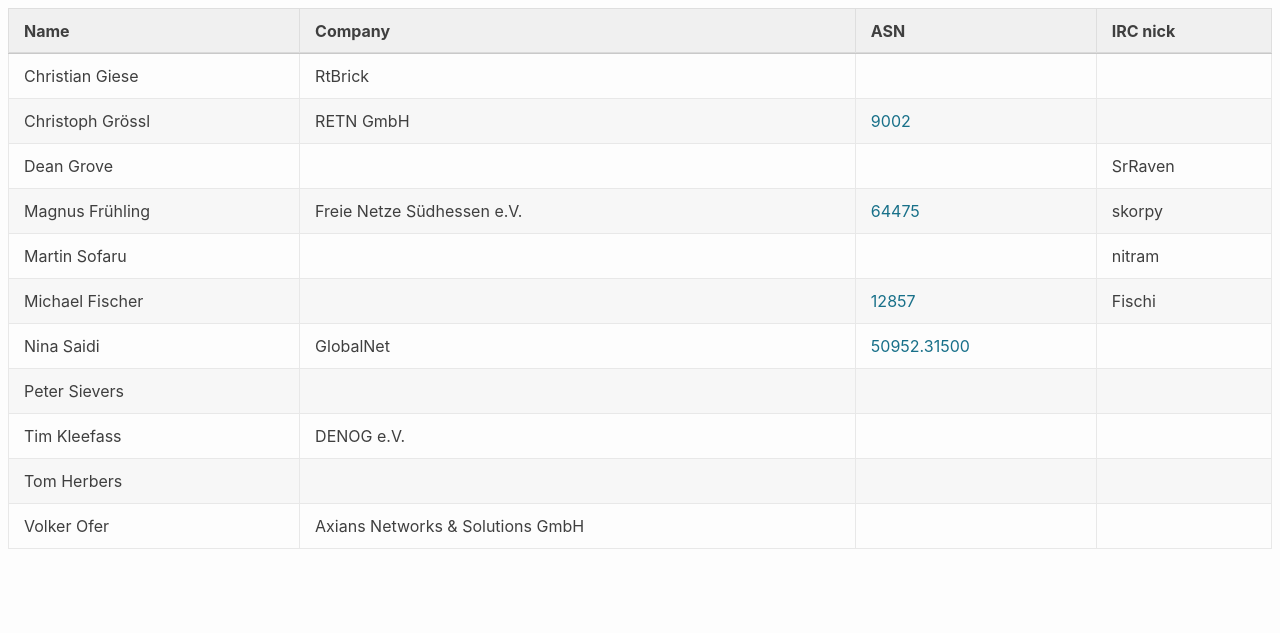
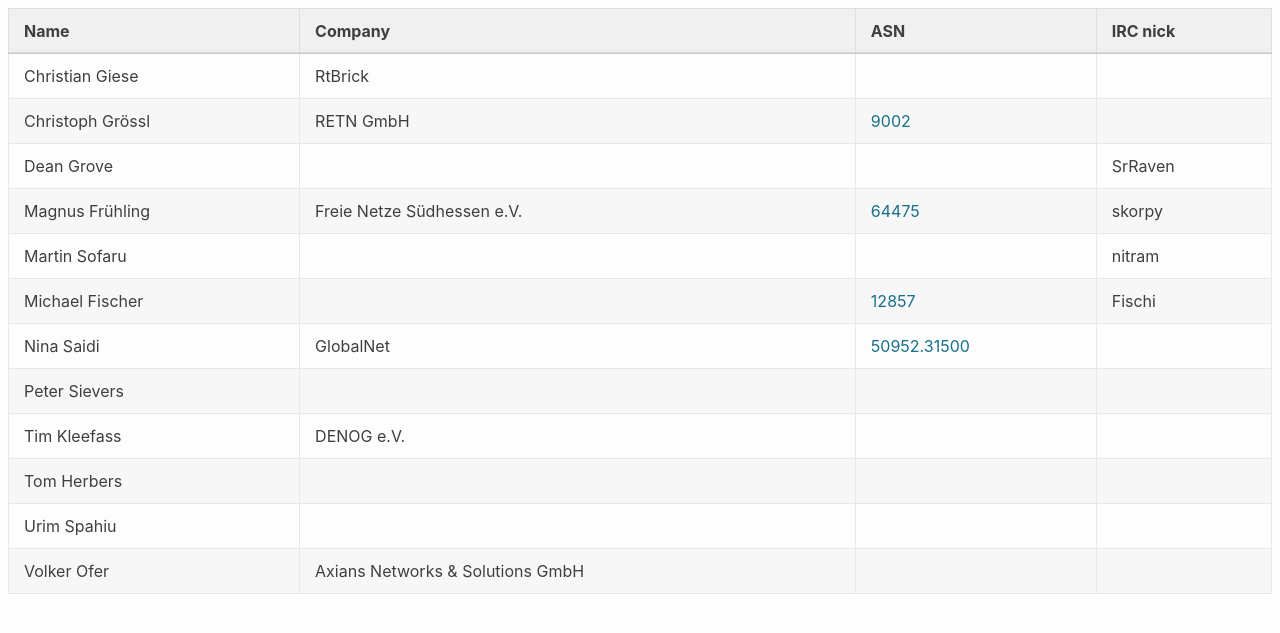
Before and after one commit to denog/pretix-attendeelist, a Jekyll site: the page built from denogmeetup24-04/index.markdown, in a window 1280 px wide. Shown: the top 633 px of the page. Built offline with Jekyll 4.4.1, drawn with Linux system fonts in a browser that asks for light colours.

Commit message:
Latest data: Mon Jan 29 13:27:51 UTC 2024

```diff
--- a/_data/attendees_denogmeetup24-04.json
+++ b/_data/attendees_denogmeetup24-04.json
@@ -60,6 +60,12 @@
     "asn": null
   },
   {
+    "name": "Urim Spahiu",
+    "company": null,
+    "irc": null,
+    "asn": null
+  },
+  {
     "name": "Volker Ofer",
     "company": "Axians Networks & Solutions GmbH",
     "irc": null,
```
